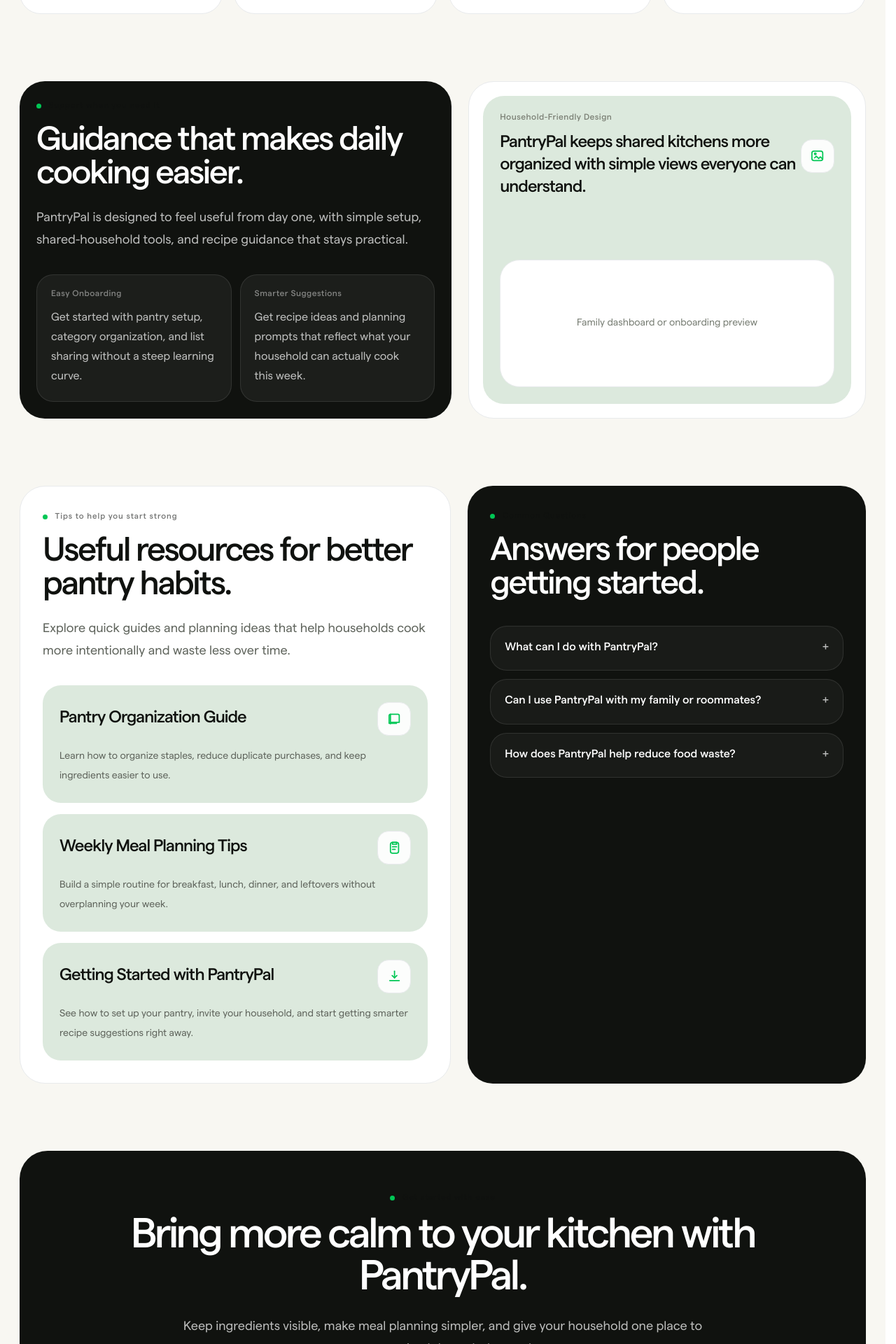
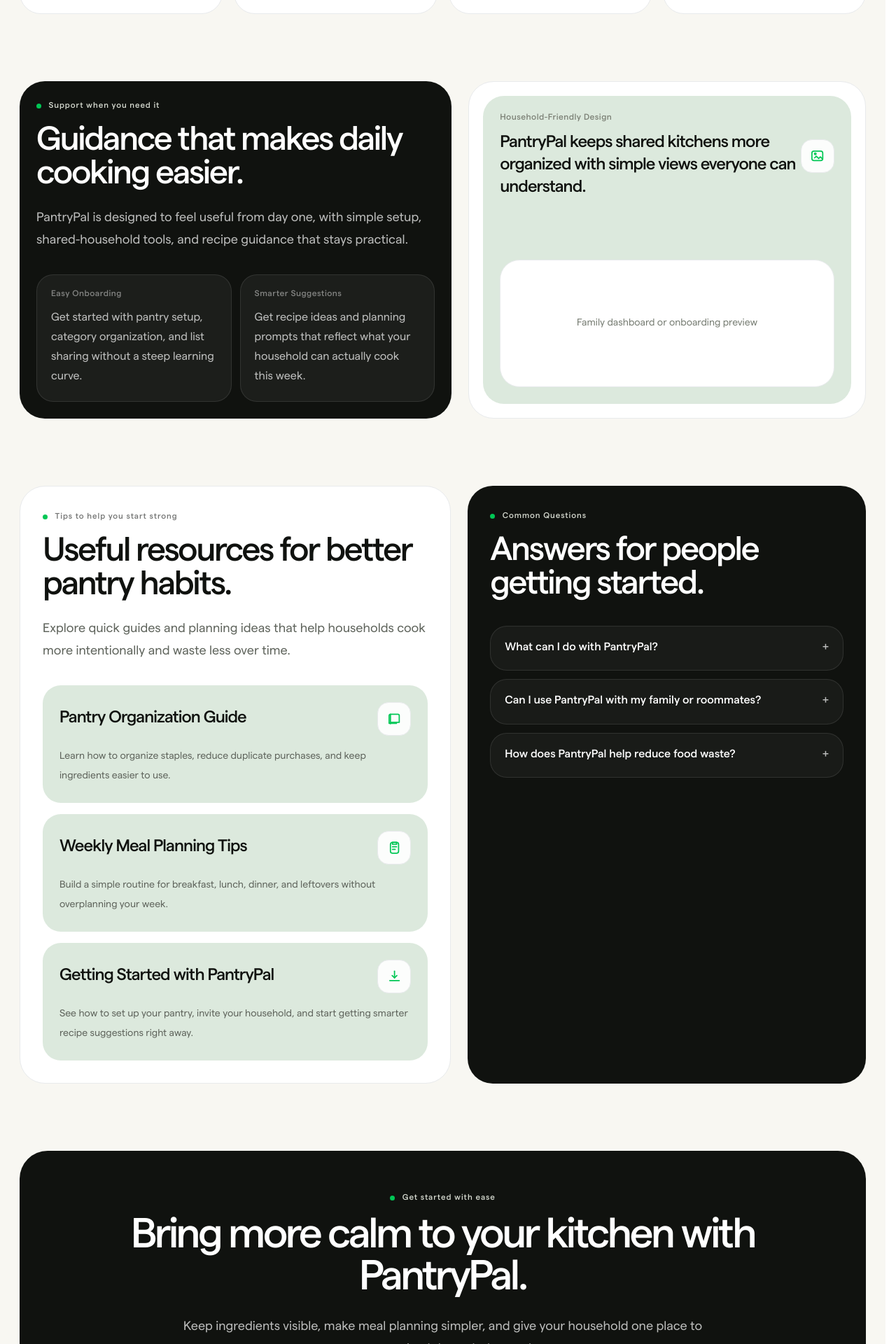
Before and after one commit to Nogiback/PantryPal, a React (Vite) app: page / in a window 1280 px wide. Shown: the part 3364-5284 px from the top of the page at 70% size. Built offline with nearby package versions, Linux system fonts and the light colour scheme.

Commit message:
Minor ui fixes

```diff
--- a/src/components/LandingPage.tsx
+++ b/src/components/LandingPage.tsx
@@ -631,7 +631,7 @@ export function LandingPage({ onLogin, onSignUp }: LandingPageProps) {
 
         <section id="support" className="grid gap-6 lg:grid-cols-[1fr_0.92fr]">
           <FadeIn className="rounded-[36px] bg-[#10120f] p-6 text-white">
-            <p className="lp-eyebrow text-[#d7dbd1]">Support when you need it</p>
+            <p className="lp-eyebrow !text-[#d7dbd1]">Support when you need it</p>
             <h2 className="display-font mt-4 text-4xl tracking-[-0.05em] text-white sm:text-5xl">
               Guidance that makes daily cooking easier.
             </h2>
@@ -703,7 +703,7 @@ export function LandingPage({ onLogin, onSignUp }: LandingPageProps) {
           </FadeIn>
 
           <FadeIn id="faq" delay={0.08} className="rounded-[36px] bg-[#10120f] p-8 text-white">
-            <p className="lp-eyebrow text-[#d7dbd1]">Common Questions</p>
+            <p className="lp-eyebrow !text-[#d7dbd1]">Common Questions</p>
             <h2 className="display-font mt-4 text-4xl tracking-[-0.05em] text-white sm:text-5xl">
               Answers for people getting started.
             </h2>
@@ -720,7 +720,7 @@ export function LandingPage({ onLogin, onSignUp }: LandingPageProps) {
         </section>
 
         <FadeIn id="cta" className="rounded-[40px] bg-[#10120f] px-6 py-14 text-center text-white sm:px-10">
-          <p className="lp-eyebrow justify-center text-[#d7dbd1]">Get started with ease</p>
+          <p className="lp-eyebrow justify-center !text-[#d7dbd1]">Get started with ease</p>
           <h2 className="display-font mx-auto mt-4 max-w-4xl text-4xl tracking-[-0.06em] text-white sm:text-5xl lg:text-6xl">
             Bring more calm to your kitchen with PantryPal.
           </h2>
```
Also changed, not shown: 1 other file (tests, documents, lock files or other folders).
